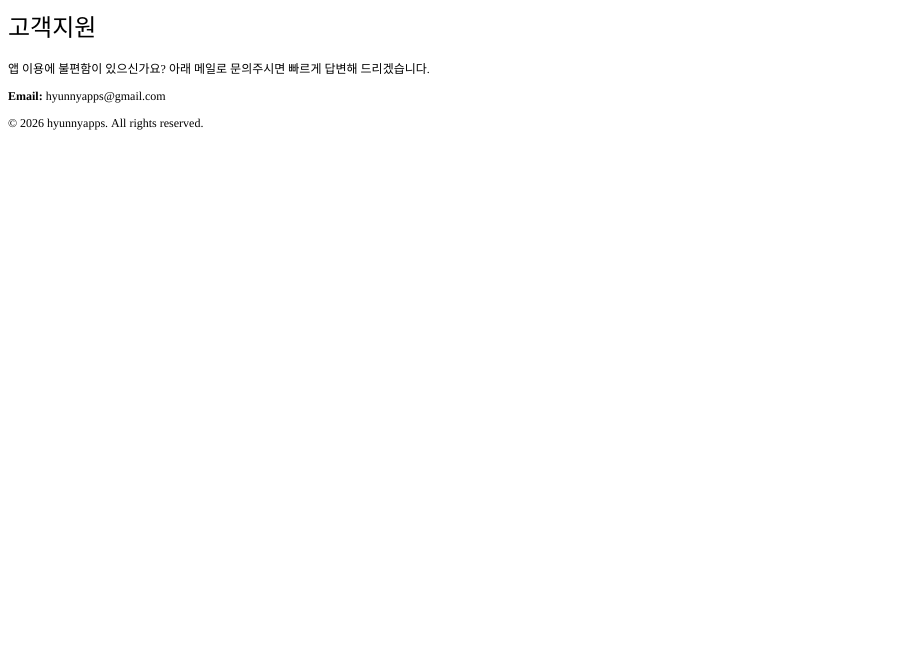
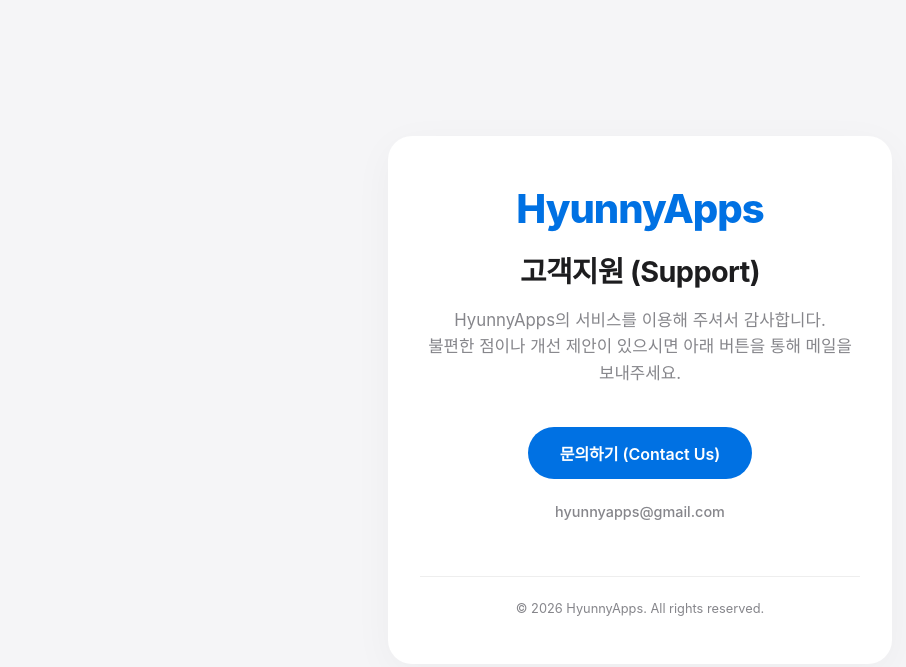
Before and after one commit to 2ls2891/2ls2891.github.io, a plain HTML site: page index.html in a window 1280 px wide. Shown: the whole page, without its empty margins (0-906 px from the left). Drawn offline with Linux system fonts and the light colour scheme.

Commit message:
Fix: index.html

```diff
--- a/index.html
+++ b/index.html
@@ -1,22 +1,100 @@
-<!DOCTYPE html PUBLIC "-//W3C//DTD HTML 4.01//EN" "http://www.w3.org/TR/html4/strict.dtd">
-<html>
+<!DOCTYPE html>
+<html lang="ko">
 <head>
-  <meta http-equiv="Content-Type" content="text/html; charset=utf-8">
-  <meta http-equiv="Content-Style-Type" content="text/css">
-  <title></title>
-  <meta name="Generator" content="Cocoa HTML Writer">
-  <meta name="CocoaVersion" content="2575.4">
-  <style type="text/css">
-    p.p2 {margin: 0.0px 0.0px 12.0px 0.0px; font: 12.0px AppleMyungjo; -webkit-text-stroke: #000000}
-    p.p3 {margin: 0.0px 0.0px 12.0px 0.0px; font: 12.0px Times; -webkit-text-stroke: #000000}
-    span.s1 {font-kerning: none}
-    span.s2 {font: 12.0px Times; font-kerning: none}
-  </style>
+    <meta charset="UTF-8">
+    <meta name="viewport" content="width=device-width, initial-scale=1.0">
+    <title>HyunnyApps Support</title>
+    <style>
+        :root {
+            --primary-color: #0071e3;
+            --bg-color: #f5f5f7;
+            --text-color: #1d1d1f;
+            --secondary-text: #86868b;
+        }
+        body {
+            margin: 0;
+            padding: 0;
+            font-family: -apple-system, BlinkMacSystemFont, "Segoe UI", Roboto, Helvetica, Arial, sans-serif;
+            background-color: var(--bg-color);
+            display: flex;
+            justify-content: center;
+            align-items: center;
+            min-height: 100vh;
+            color: var(--text-color);
+        }
+        .container {
+            background: white;
+            padding: 3rem 2rem;
+            border-radius: 24px;
+            box-shadow: 0 10px 40px rgba(0,0,0,0.04);
+            max-width: 440px;
+            width: 90%;
+            text-align: center;
+        }
+        .brand-logo {
+            font-size: 2.5rem;
+            font-weight: 800;
+            color: var(--primary-color);
+            margin-bottom: 1rem;
+            letter-spacing: -1px;
+        }
+        h1 {
+            font-size: 1.8rem;
+            font-weight: 700;
+            margin: 0 0 1rem;
+            letter-spacing: -0.02em;
+        }
+        p {
+            font-size: 1.05rem;
+            line-height: 1.6;
+            color: var(--secondary-text);
+            margin-bottom: 2.5rem;
+            word-break: keep-all;
+        }
+        .contact-btn {
+            display: inline-block;
+            background: var(--primary-color);
+            color: white;
+            padding: 14px 32px;
+            border-radius: 980px;
+            text-decoration: none;
+            font-weight: 600;
+            font-size: 1rem;
+            transition: all 0.2s ease;
+        }
+        .contact-btn:hover {
+            background: #0077ed;
+            transform: translateY(-2px);
+            box-shadow: 0 4px 12px rgba(0,113,227,0.3);
+        }
+        .email-address {
+            display: block;
+            margin-top: 1.5rem;
+            font-size: 0.9rem;
+            color: var(--secondary-text);
+            font-weight: 500;
+        }
+        footer {
+            margin-top: 3.5rem;
+            font-size: 0.8rem;
+            color: var(--secondary-text);
+            border-top: 1px solid #eee;
+            padding-top: 1.5rem;
+        }
+    </style>
 </head>
 <body>
-<h1 style="margin: 0.0px 0.0px 16.1px 0.0px; font: 24.0px AppleMyungjo; -webkit-text-stroke: #000000"><span class="s1">고객지원</span></h1>
-<p class="p2"><span class="s1">앱</span><span class="s2"> </span><span class="s1">이용에</span><span class="s2"> </span><span class="s1">불편함이</span><span class="s2"> </span><span class="s1">있으신가요</span><span class="s2">? </span><span class="s1">아래</span><span class="s2"> </span><span class="s1">메일로</span><span class="s2"> </span><span class="s1">문의주시면</span><span class="s2"> </span><span class="s1">빠르게</span><span class="s2"> </span><span class="s1">답변해</span><span class="s2"> </span><span class="s1">드리겠습니다</span><span class="s2">.</span></p>
-<p class="p3"><span class="s1"><b>Email:</b> hyunnyapps@gmail.com</span></p>
-<p class="p3"><span class="s1">© 2026 hyunnyapps. All rights reserved.</span></p>
+    <div class="container">
+        <div class="brand-logo">HyunnyApps</div>
+        <h1>고객지원 (Support)</h1>
+        <p>HyunnyApps의 서비스를 이용해 주셔서 감사합니다.<br>불편한 점이나 개선 제안이 있으시면 아래 버튼을 통해 메일을 보내주세요.</p>
+
+        <a href="mailto:hyunnyapps@gmail.com" class="contact-btn">문의하기 (Contact Us)</a>
+        <span class="email-address">hyunnyapps@gmail.com</span>
+
+        <footer>
+            &copy; 2026 HyunnyApps. All rights reserved.
+        </footer>
+    </div>
 </body>
 </html>
```
